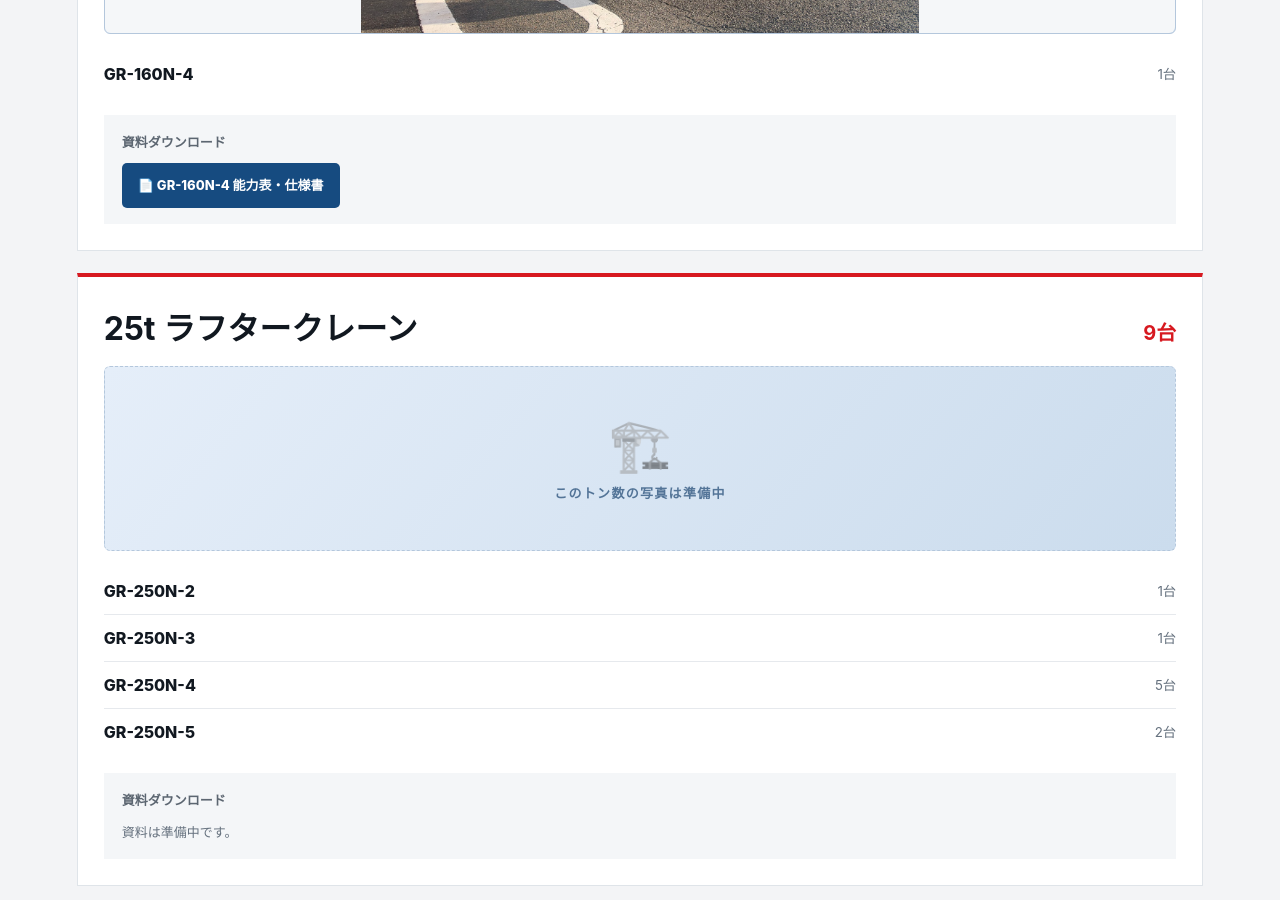
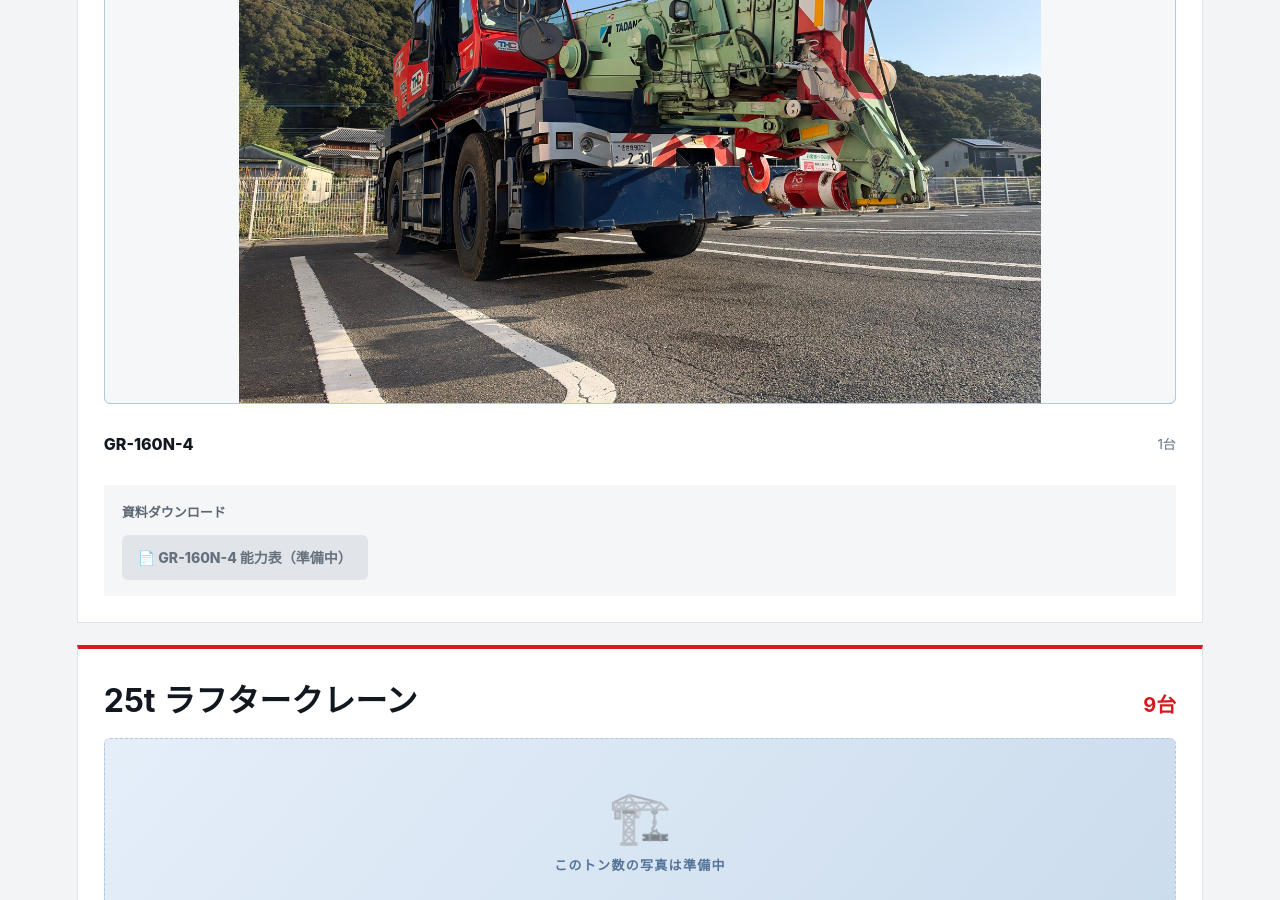
Before and after one commit to haruyoshi120823-create/touhi-crane-web, a plain HTML site: page rafter.html in a window 1280 px wide. Shown: the part 1900-2800 px from the top of the page. Drawn offline with Linux system fonts and the light colour scheme; no server answers.

Commit message:
Add files via upload

```diff
--- a/rafter.html
+++ b/rafter.html
@@ -34,109 +34,95 @@
 .auto-docs a{display:inline-block;background:#164b80;color:white;text-decoration:none;padding:11px 16px;border-radius:5px;font-weight:800}
 .auto-docs a:hover{background:#d71920}
 .auto-docs-status{font-size:13px;color:#65717e}
-/* Keep photo sizing independent of shared site styles. */
-.fleet-page,.ton-group,.ton-title,.ton-title h2{min-width:0}
-.fleet-page *{box-sizing:border-box}
-.ton-title h2{overflow-wrap:anywhere}
-.fleet-page .ton-photo{width:100%;max-width:100%;min-width:0;box-sizing:border-box}
-.fleet-page .ton-photo.has-image{height:clamp(200px,55vw,420px);min-height:0;aspect-ratio:auto}
-.fleet-page .ton-photo img{display:block;width:100%;max-width:100%;min-width:0;height:100%;margin:0;object-fit:contain}
-.auto-docs a{max-width:100%;overflow-wrap:anywhere}
-@media(max-width:600px){.ton-title{gap:10px}.ton-title h2{font-size:clamp(18px,4.7vw,23px)}}
+
+/* 型式ごとの能力表ボタン */
+.auto-docs{display:flex;flex-wrap:wrap;gap:10px;margin-top:12px}
+.auto-docs .ability-button{display:inline-block;padding:12px 16px;background:#164b80;color:#fff;text-decoration:none;border-radius:6px;font-size:14px;font-weight:800;line-height:1.5}
+.auto-docs .ability-button.is-pending,.auto-docs .ability-button[aria-disabled="true"]{background:#e1e5ea;color:#66717d;cursor:default;pointer-events:none}
 </style></head>
 <body class="subpage-body"><header class="site-header subpage-header"><a class="brand" href="index.html"><span class="brand-small">有限会社</span><span class="brand-main">東彼クレーン</span><span class="brand-en">TOUHI CRANE</span></a></header>
 <main class="subpage-main"><div class="fleet-page"><a class="back-link" href="index.html#fleet-counts">← 保有クレーン台数に戻る</a><p class="section-en">VEHICLES / DOCUMENTS</p><h1 class="machine-title">ラフタークレーン</h1><p class="fleet-intro">保有車両一覧表（2026年4月現在）に基づくトン数別・型式別の一覧です。能力表・CAD・寸法図・カタログは準備ができた型式から順次追加します。</p><div class="fleet-topline"><span>保有台数　20台</span><span>掲載トン数　7種類</span></div><nav class="ton-nav" aria-label="トン数別に移動"><a href="#ton-13">13t</a><a href="#ton-16">16t</a><a href="#ton-25">25t</a><a href="#ton-50">50t</a><a href="#ton-60">60t</a><a href="#ton-70">70t</a><a href="#ton-100">100t</a></nav><section class="ton-group" id="ton-13">
   <div class="ton-title"><h2>13t ラフタークレーン</h2><strong>2台</strong></div>
-  <div class="ton-photo has-image" aria-label="13tの車両写真"><img src="13t-crane.jpg" alt="13t ラフタークレーン GR-130NL-1 実車写真"></div><ul class="models"><li><span>GR-130NL-2</span><small>1台</small></li><li><span>GR-130NL-1</span><small>1台</small></li></ul>
-  <div class="documents-note"><strong>資料ダウンロード</strong><div class="auto-docs" aria-live="polite"><a href="GR-130NL-1.pdf" target="_blank" rel="noopener noreferrer">📄 GR-130NL-1 能力表・仕様書</a></div><div class="auto-docs-status"></div></div>
+  <div class="ton-photo" data-photo="13t-crane.jpg" aria-label="13tの車両写真"><span aria-hidden="true">🏗️</span><strong>このトン数の写真は準備中</strong></div><ul class="models"><li><span>GR-130NL-2</span><small>1台</small></li><li><span>GR-130NL-1</span><small>1台</small></li></ul>
+  <div class="documents-note"><strong>資料ダウンロード</strong><div class="auto-docs" aria-live="polite"></div><div class="auto-docs-status">資料を確認中…</div></div>
 </section>
 <section class="ton-group" id="ton-16">
   <div class="ton-title"><h2>16t ラフタークレーン</h2><strong>1台</strong></div>
-  <div class="ton-photo has-image" aria-label="16tの車両写真"><img src="16t-crane.jpg" alt="16t ラフタークレーン GR-160N-4 実車写真"></div><ul class="models"><li><span>GR-160N-4</span><small>1台</small></li></ul>
-  <div class="documents-note"><strong>資料ダウンロード</strong><div class="auto-docs" aria-live="polite"><a href="GR-160N-4.pdf" target="_blank" rel="noopener noreferrer">📄 GR-160N-4 能力表・仕様書</a></div><div class="auto-docs-status"></div></div>
+  <div class="ton-photo" data-photo="16t-crane.jpg" aria-label="16tの車両写真"><span aria-hidden="true">🏗️</span><strong>このトン数の写真は準備中</strong></div><ul class="models"><li><span>GR-160N-4</span><small>1台</small></li></ul>
+  <div class="documents-note"><strong>資料ダウンロード</strong><div class="auto-docs" aria-live="polite"></div><div class="auto-docs-status">資料を確認中…</div></div>
 </section>
 <section class="ton-group" id="ton-25">
   <div class="ton-title"><h2>25t ラフタークレーン</h2><strong>9台</strong></div>
   <div class="ton-photo" data-photo="25t-crane.jpg" aria-label="25tの車両写真"><span aria-hidden="true">🏗️</span><strong>このトン数の写真は準備中</strong></div><ul class="models"><li><span>GR-250N-2</span><small>1台</small></li><li><span>GR-250N-3</span><small>1台</small></li><li><span>GR-250N-4</span><small>5台</small></li><li><span>GR-250N-5</span><small>2台</small></li></ul>
-  <div class="documents-note"><strong>資料ダウンロード</strong><div class="auto-docs" aria-live="polite"></div><div class="auto-docs-status">資料は準備中です。</div></div>
+  <div class="documents-note"><strong>資料ダウンロード</strong><div class="auto-docs" aria-live="polite"></div><div class="auto-docs-status">資料を確認中…</div></div>
 </section>
 <section class="ton-group" id="ton-50">
   <div class="ton-title"><h2>50t ラフタークレーン</h2><strong>1台</strong></div>
   <div class="ton-photo" data-photo="50t-crane.jpg" aria-label="50tの車両写真"><span aria-hidden="true">🏗️</span><strong>このトン数の写真は準備中</strong></div><ul class="models"><li><span>GR-500N-2</span><small>1台</small></li></ul>
-  <div class="documents-note"><strong>資料ダウンロード</strong><div class="auto-docs" aria-live="polite"></div><div class="auto-docs-status">資料は準備中です。</div></div>
+  <div class="documents-note"><strong>資料ダウンロード</strong><div class="auto-docs" aria-live="polite"></div><div class="auto-docs-status">資料を確認中…</div></div>
 </section>
 <section class="ton-group" id="ton-60">
   <div class="ton-title"><h2>60t ラフタークレーン</h2><strong>3台</strong></div>
   <div class="ton-photo" data-photo="60t-crane.jpg" aria-label="60tの車両写真"><span aria-hidden="true">🏗️</span><strong>このトン数の写真は準備中</strong></div><ul class="models"><li><span>GR-600N-1</span><small>1台</small></li><li><span>GR-600N-2</span><small>1台</small></li><li><span>GR-600N-3</span><small>1台</small></li></ul>
-  <div class="documents-note"><strong>資料ダウンロード</strong><div class="auto-docs" aria-live="polite"></div><div class="auto-docs-status">資料は準備中です。</div></div>
+  <div class="documents-note"><strong>資料ダウンロード</strong><div class="auto-docs" aria-live="polite"></div><div class="auto-docs-status">資料を確認中…</div></div>
 </section>
 <section class="ton-group" id="ton-70">
   <div class="ton-title"><h2>70t ラフタークレーン</h2><strong>2台</strong></div>
-  <div class="ton-photo has-image" aria-label="70tの車両写真"><img src="70t-crane.jpg" alt="70t ラフタークレーン GR-700N-2 実車写真"></div><ul class="models"><li><span>GR-700N-1</span><small>1台</small></li><li><span>GR-700N-2</span><small>1台</small></li></ul>
-  <div class="documents-note"><strong>資料ダウンロード</strong><div class="auto-docs" aria-live="polite"><a href="GR-700N-2.pdf" target="_blank" rel="noopener noreferrer">📄 GR-700N-2 能力表・仕様書</a></div><div class="auto-docs-status"></div></div>
+  <div class="ton-photo" data-photo="70t-crane.jpg" aria-label="70tの車両写真"><span aria-hidden="true">🏗️</span><strong>このトン数の写真は準備中</strong></div><ul class="models"><li><span>GR-700N-1</span><small>1台</small></li><li><span>GR-700N-2</span><small>1台</small></li></ul>
+  <div class="documents-note"><strong>資料ダウンロード</strong><div class="auto-docs" aria-live="polite"></div><div class="auto-docs-status">資料を確認中…</div></div>
 </section>
 <section class="ton-group" id="ton-100">
   <div class="ton-title"><h2>100t ラフタークレーン</h2><strong>2台</strong></div>
   <div class="ton-photo" data-photo="100t-crane.jpg" aria-label="100tの車両写真"><span aria-hidden="true">🏗️</span><strong>このトン数の写真は準備中</strong></div><ul class="models"><li><span>GR-1000N</span><small>2台</small></li></ul>
-  <div class="documents-note"><strong>資料ダウンロード</strong><div class="auto-docs" aria-live="polite"></div><div class="auto-docs-status">資料は準備中です。</div></div>
+  <div class="documents-note"><strong>資料ダウンロード</strong><div class="auto-docs" aria-live="polite"></div><div class="auto-docs-status">資料を確認中…</div></div>
 </section>
 <div class="fleet-page-footer">有限会社 東彼クレーン　〒859-3807 長崎県東彼杵郡東彼杵町彼杵宿郷700-1<br>※台数・型式は2026年4月現在の一覧表による。</div></div></main>
 <script>
-// ファイルをGitHubに追加するだけで、写真と型式別資料を自動表示します。
+// 写真は後から追加可能。能力表は全型式のボタンを常時表示します。
 (() => {
-  const exists = async (path) => {
-    const controller = new AbortController();
-    const timer = setTimeout(() => controller.abort(), 5000);
+  async function fileExists(path) {
     try {
-      const response = await fetch(path, { method: 'HEAD', cache: 'no-store', signal: controller.signal });
-      const type = response.headers.get('content-type') || '';
-      return response.ok && !type.includes('text/html');
-    } catch { return false; }
-    finally { clearTimeout(timer); }
-  };
+      const response = await fetch(path, {method: 'HEAD', cache: 'no-store'});
+      return response.ok;
+    } catch (_) { return false; }
+  }
   document.querySelectorAll('.ton-group').forEach(async section => {
     const photo = section.querySelector('[data-photo]');
     if (photo) {
-      const src = photo.dataset.photo;
       const img = new Image();
-      img.alt = section.querySelector('h2')?.textContent + ' 実車写真';
+      img.alt = section.querySelector('h2').textContent + ' 実車写真';
       img.onload = () => { photo.classList.add('has-image'); photo.appendChild(img); };
-      img.onerror = () => {};
-      img.src = src;
+      img.src = photo.dataset.photo;
     }
     const list = section.querySelector('.auto-docs');
     const status = section.querySelector('.auto-docs-status');
-    if (!list || !status) return;
-    status.textContent = list.querySelector('a') ? '' : '資料は準備中です。';
+    if (!list) return;
+    list.innerHTML = '';
+    if (status) status.textContent = '';
     const models = [...section.querySelectorAll('.models li span')].map(el => el.textContent.trim());
-    const formats = [
-      ['能力表・仕様書', model => [model + '.pdf', 'pdf/' + model + '.pdf']],
-      ['CAD (DWG)', model => ['cad/' + model + '.dwg', model + '.dwg']],
-      ['CAD (DXF)', model => ['cad/' + model + '.dxf', model + '.dxf']],
-      ['寸法図', model => ['dimensions/' + model + '.pdf', model + '-dimensions.pdf']],
-      ['カタログ', model => ['catalog/' + model + '.pdf', model + '-catalog.pdf']]
-    ];
-    let foundCount = list.querySelectorAll('a').length;
-    // A failed or delayed request must not block other download links.
-    models.forEach(model => formats.forEach(async ([label, paths]) => {
-      try {
-        for (const path of paths) {
-          if (!(await exists(path))) continue;
-          if ([...list.querySelectorAll('a')].some(link => link.getAttribute('href') === path)) return;
-          const link = document.createElement('a');
-          link.href = path;
-          link.textContent = '📄 ' + model + ' ' + label;
-          link.target = '_blank';
-          link.rel = 'noopener noreferrer';
-          list.appendChild(link);
-          foundCount += 1;
-          status.textContent = '';
-          return;
-        }
-      } catch {
-        if (!foundCount) status.textContent = '資料は準備中です。';
+    for (const model of models) {
+      const link = document.createElement('a');
+      link.className = 'ability-button';
+      link.textContent = '📄 ' + model + ' 能力表を見る（確認中…）';
+      link.setAttribute('aria-disabled', 'true');
+      list.appendChild(link);
+      const pdfModel = model === 'GR-1000N' ? 'GR-1000N-1' : model;
+      const candidates = [pdfModel + '.pdf', 'pdf/' + pdfModel + '.pdf'];
+      let available = null;
+      for (const path of candidates) {
+        if (await fileExists(path)) { available = path; break; }
       }
-    }));
+      if (available) {
+        link.href = available;
+        link.target = '_blank';
+        link.rel = 'noopener noreferrer';
+        link.textContent = '📄 ' + pdfModel + ' 能力表を見る';
+        link.removeAttribute('aria-disabled');
+      } else {
+        link.classList.add('is-pending');
+        link.textContent = '📄 ' + model + ' 能力表（準備中）';
+      }
+    }
   });
 })();
 </script>
```
Also changed, not shown: 4 other files.
